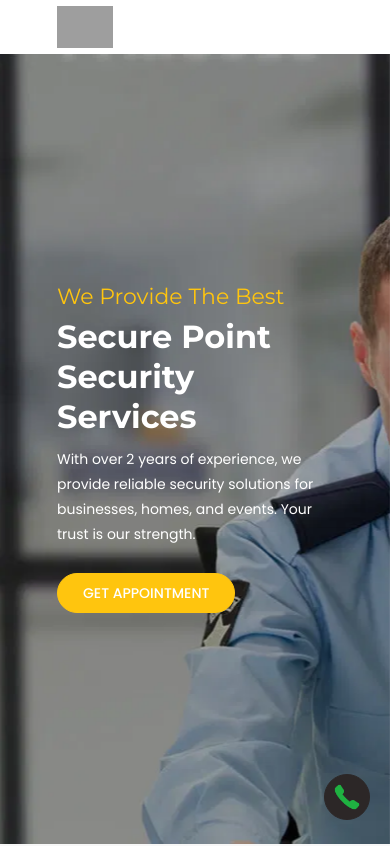
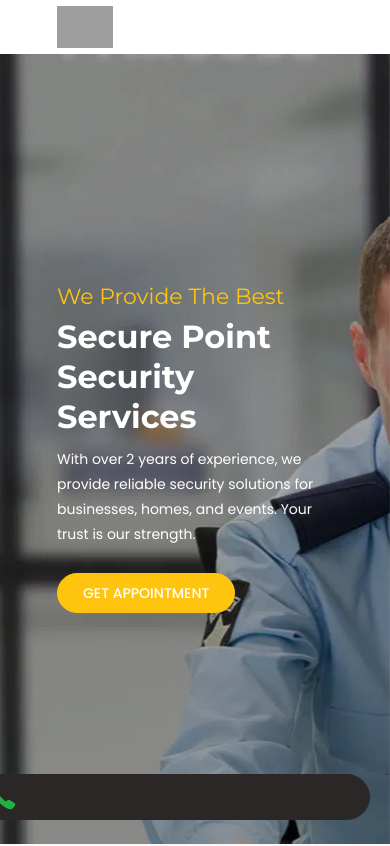
Before and after one commit to securepoints9/securepoints9.github.io, a plain HTML site: page index.html in a window 390 px wide. Shown: the top 846 px of the page. Drawn offline with nearby package versions, Linux system fonts and the light colour scheme; grey boxes are pictures that could not be loaded; some icons are missing.

Commit message:
Update index.html

```diff
--- a/index.html
+++ b/index.html
@@ -146,10 +146,10 @@
                     </div>
 
                     <!-- Show in small device Start -->
+			<a class="btn-circle btn-transparent btn mr-2 call-btn d-flex d-lg-none" href="tel:+91 6376912054">
+                        	 <img src="./icons8-call-50.png" alt="logo" class="call-icon">
+                        </a>
                     <div class="clickable-menu clickable-mainmenu-active d-block d-lg-none  col-md-6 col-6">
-			<a class="btn-circle btn-transparent btn mr-2 call-btn d-flex" href="tel:+91 6376912054">
-                	    <img src="./icons8-call-50.png" alt="logo" class="call-icon">
-                        </a>
                         <a href="#"><i class="zmdi zmdi-menu"></i></a>
                     </div>
                     <div class="clickable-mainmenu">
```
